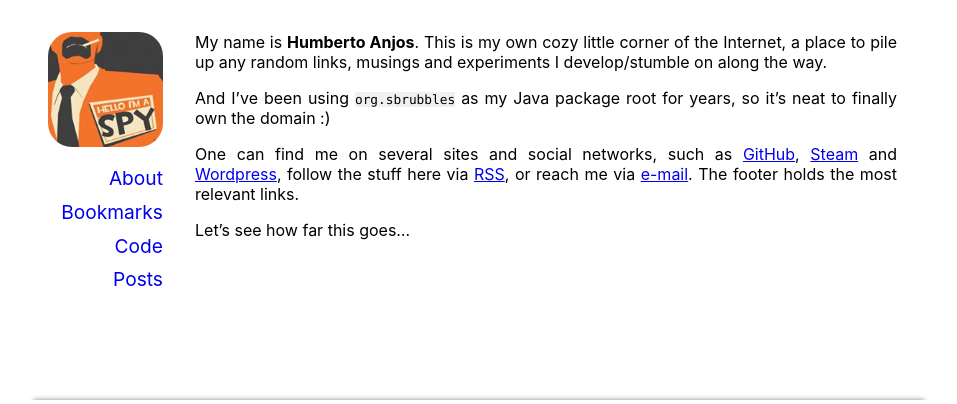
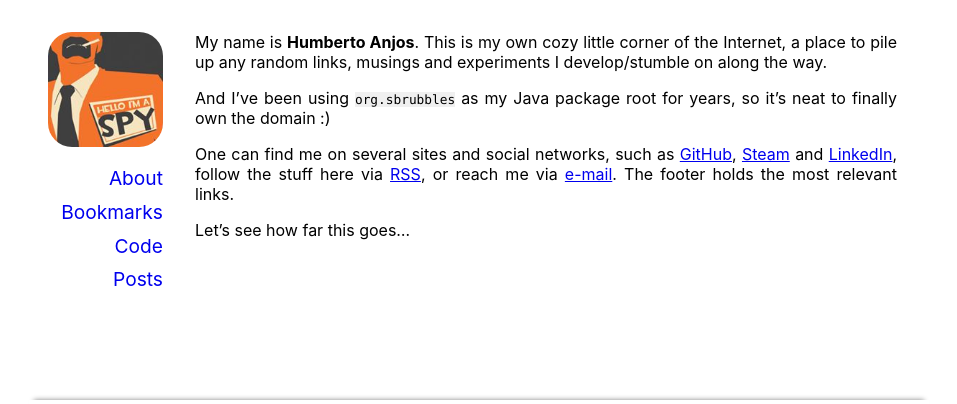
Before and after one commit to hanjos/hanjos.github.io, a Jekyll site: the page built from index.md, in a window 1280 px wide, cut to the strip 0-404 px from the top of the page. Shown: the whole strip, without its empty margins (161-1118 px from the left). Built offline with Jekyll 4.4.1, drawn with Linux system fonts in a browser that asks for light colours.

Commit message:
WordPress -> LinkedIn

```diff
--- a/index.md
+++ b/index.md
@@ -7,6 +7,6 @@ My name is **Humberto Anjos**. This is my own cozy little corner of the Internet
 
 And I've been using `org.sbrubbles` as my Java package root for years, so it's neat to finally own the domain :)
 
-One can find me on several sites and social networks, such as [GitHub](https://github.com/hanjos), [Steam](https://steamcommunity.com/id/topunchgarlic) and [Wordpress](https://patosdoinferno.wordpress.com/author/humanjos/), follow the stuff here via [RSS](/feed.xml), or reach me via [e-mail](mailto:h.anjos@sbrubbles.org). The footer holds the most relevant links.
+One can find me on several sites and social networks, such as [GitHub](https://github.com/hanjos), [Steam](https://steamcommunity.com/id/topunchgarlic) and [LinkedIn](https://www.linkedin.com/in/humberto-anjos-7b005b95/), follow the stuff here via [RSS](/feed.xml), or reach me via [e-mail](mailto:h.anjos@sbrubbles.org). The footer holds the most relevant links.
 
 Let’s see how far this goes...
```
